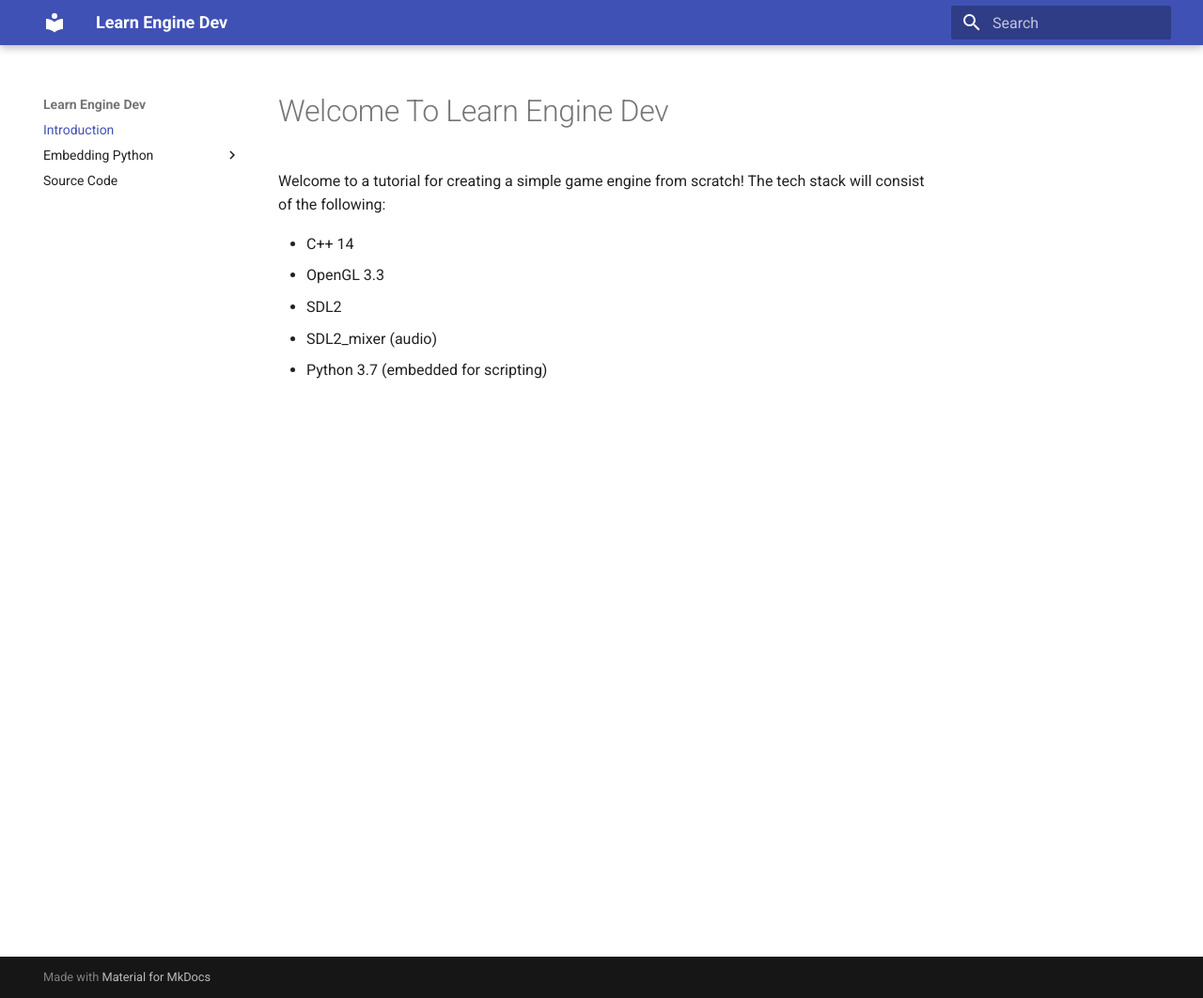
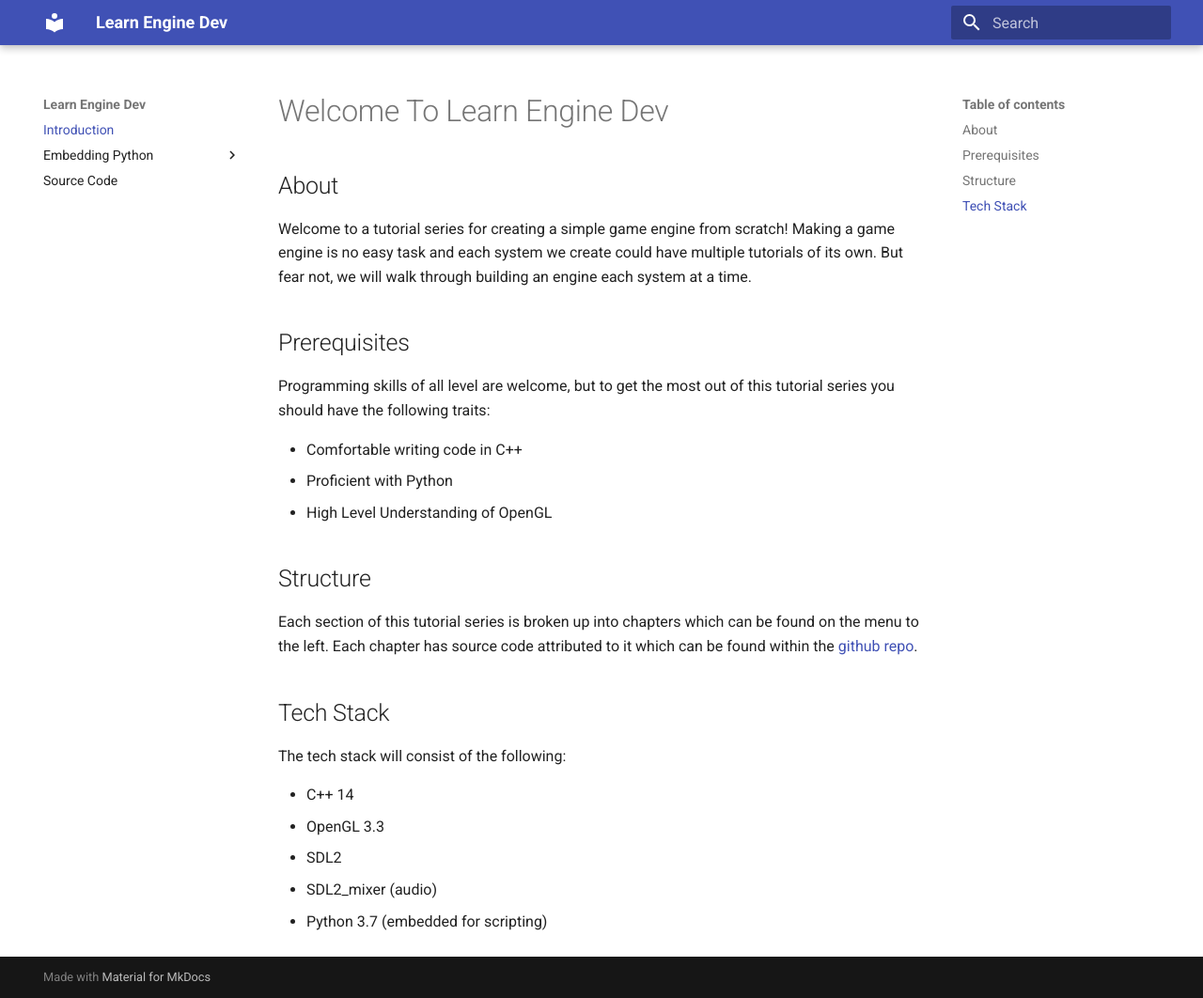
Before and after one commit to Chukobyte/learn-engine-dev, an MkDocs documentation site: the page built from docs/index.md, in a window 1280 px wide and 1062 px high. Shown: the whole window at 94% size. Built offline with MkDocs 1.6.1 and Material for MkDocs 9.7.7, drawn with Linux system fonts in a browser that asks for light colours.

Commit message:
Updating tutorial docs more.

```diff
--- a/docs/index.md
+++ b/docs/index.md
@@ -1,6 +1,24 @@
 # Welcome To Learn Engine Dev
 
-Welcome to a tutorial for creating a simple game engine from scratch!  The tech stack will consist of the following:
+## About
+
+Welcome to a tutorial series for creating a simple game engine from scratch!  Making a game engine is no easy task and each system we create could have multiple tutorials of its own.  But fear not, we will walk through building an engine each system at a time.
+
+## Prerequisites
+
+Programming skills of all level are welcome, but to get the most out of this tutorial series you should have the following traits:
+
+* Comfortable writing code in C++
+* Proficient with Python
+* High Level Understanding of OpenGL
+
+## Structure
+
+Each section of this tutorial series is broken up into chapters which can be found on the menu to the left.  Each chapter has source code attributed to it which can be found within the [github repo](https://github.com/Chukobyte/learn-engine-dev).
+
+## Tech Stack
+
+The tech stack will consist of the following:
 
 * C++ 14
 * OpenGL 3.3
```
Also changed, not shown: docs/embedding_python/hello_python.md (+2 -2 lines).
